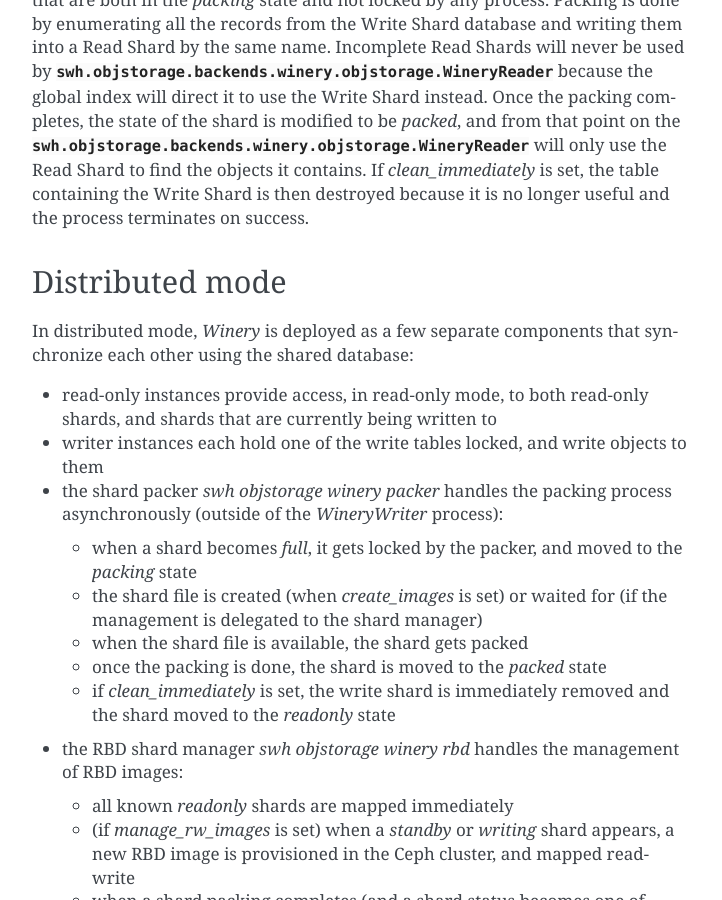
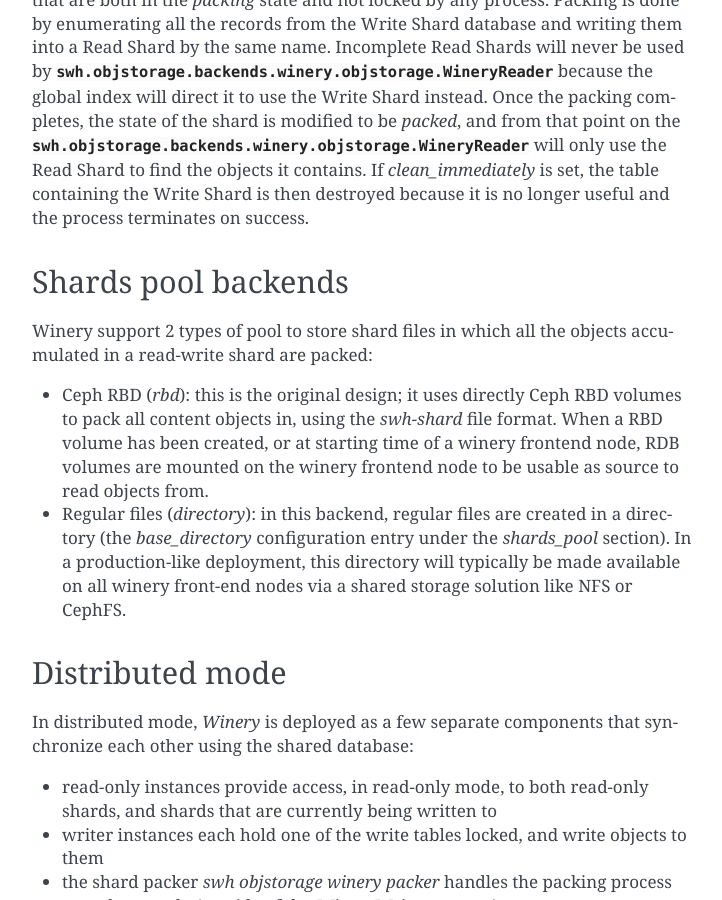
Before and after one commit to SoftwareHeritage/swh-objstorage, a Sphinx documentation site: the page built from docs/winery.rst, in a window 1280 px wide and 900 px high, scrolled down 2059 px. Shown: the whole window, without its empty margins (388-1110 px from the left). Built offline with Sphinx 7.4.7, drawn with Linux system fonts in a browser that asks for light colours.

Commit message:
Add a 'shards pool backends' section in winery's doc

```diff
--- a/docs/winery.rst
+++ b/docs/winery.rst
@@ -107,6 +107,23 @@
 destroyed because it is no longer useful and the process terminates on success.
 
 
+Shards pool backends
+--------------------
+
+Winery support 2 types of pool to store shard files in which all the objects
+accumulated in a read-write shard are packed:
+
+- Ceph RBD (`rbd`): this is the original design; it uses directly Ceph RBD
+  volumes to pack all content objects in, using the `swh-shard` file format.
+  When a RBD volume has been created, or at starting time of a winery frontend
+  node, RDB volumes are mounted on the winery frontend node to be usable as
+  source to read objects from.
+
+- Regular files (`directory`): in this backend, regular files are created in a
+  directory (the `base_directory` configuration entry under the `shards_pool`
+  section). In a production-like deployment, this directory will typically be
+  made available on all winery front-end nodes via a shared storage solution
+  like NFS or CephFS.
 
 
 Distributed mode
```
